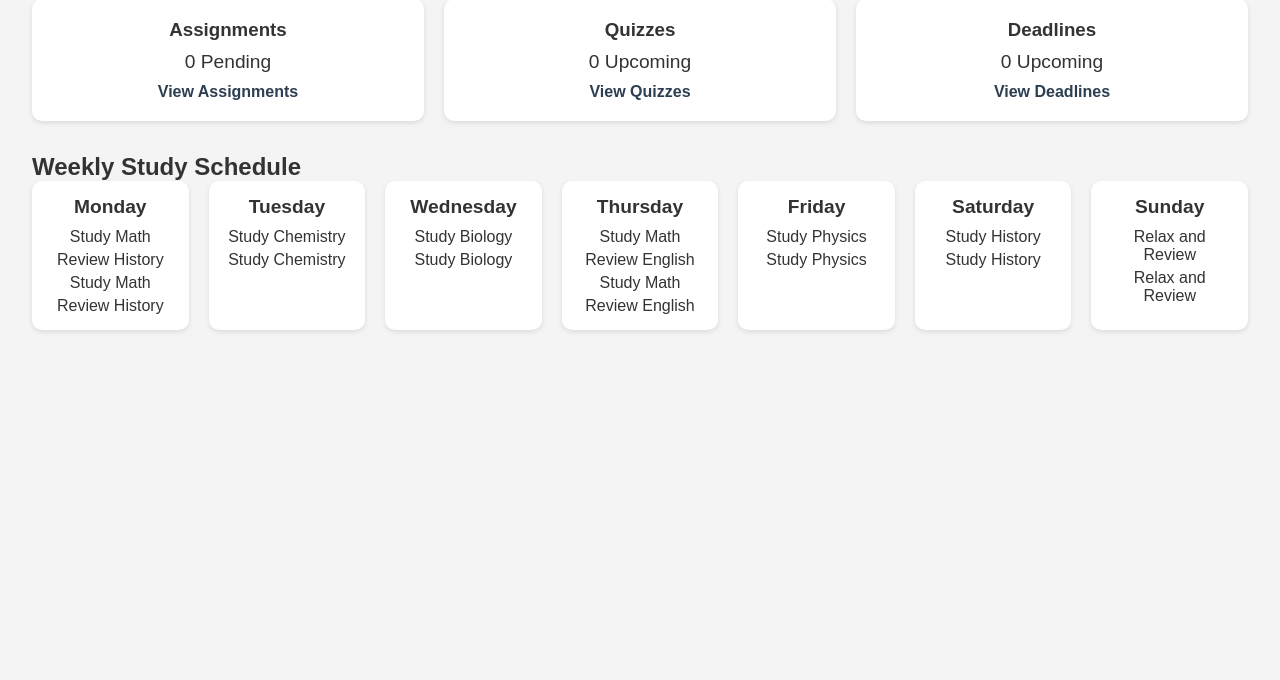
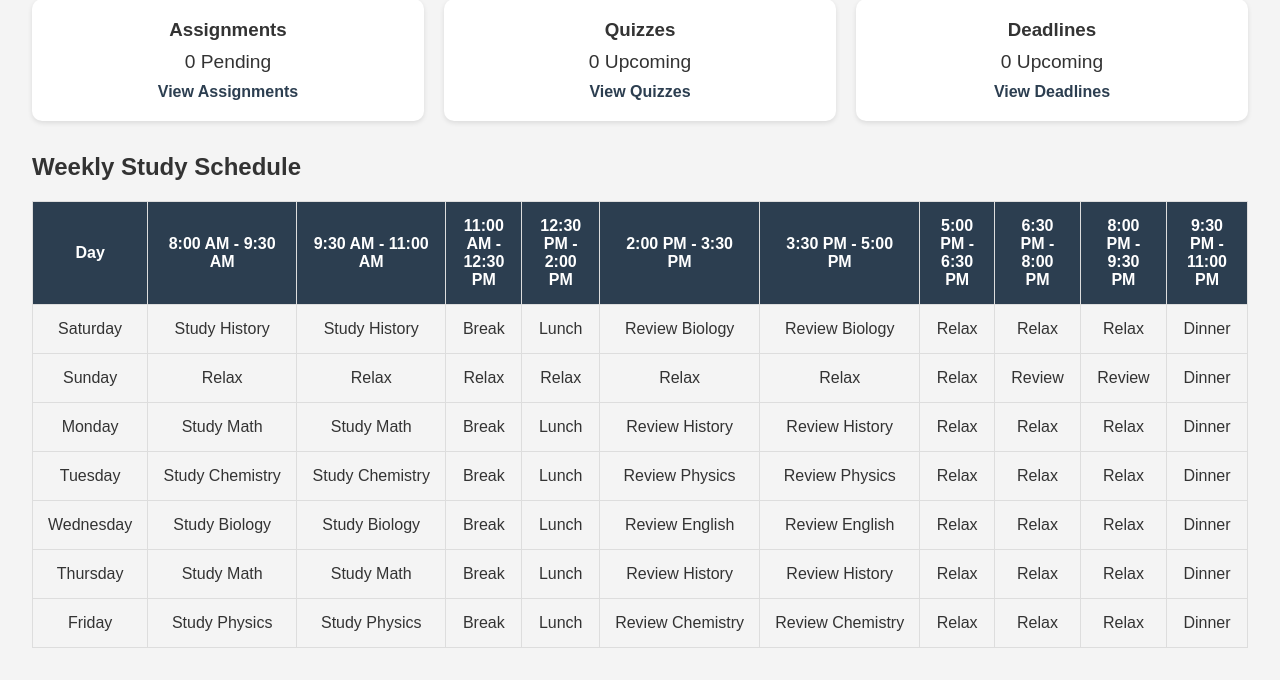
Before and after one commit to NeonAvid100/EduFlow, a PHP site: page /idx.html in a window 1280 px wide. Shown: the part 137-817 px from the top of the page. Before the commit the page ends 469 px from the top, so only its background shows below. Run offline with PHP 8.4, Linux system fonts and the light colour scheme.

Commit message:
Routine format update

```diff
--- a/idx.html
+++ b/idx.html
@@ -19,7 +19,6 @@
             <li><a href="#profile">Profile</a></li>
         </ul>
     </nav>
-
 
     <main>
         <section id="overview">
@@ -45,38 +44,116 @@
 
         <section id="weekly-schedule">
             <h2>Weekly Study Schedule</h2>
-            <div class="schedule-grid">
-                <div class="day">
-                    <h4>Monday</h4>
-                    <p>Study Math</p>
-                    <p>Review History</p>
-                </div>
-                <div class="day">
-                    <h4>Tuesday</h4>
-                    <p>Study Chemistry</p>
-                </div>
-                <div class="day">
-                    <h4>Wednesday</h4>
-                    <p>Study Biology</p>
-                </div>
-                <div class="day">
-                    <h4>Thursday</h4>
-                    <p>Study Math</p>
-                    <p>Review English</p>
-                </div>
-                <div class="day">
-                    <h4>Friday</h4>
-                    <p>Study Physics</p>
-                </div>
-                <div class="day">
-                    <h4>Saturday</h4>
-                    <p>Study History</p>
-                </div>
-                <div class="day">
-                    <h4>Sunday</h4>
-                    <p>Relax and Review</p>
-                </div>
-            </div>
+            <table class="schedule-table">
+                <thead>
+                    <tr>
+                        <th>Day</th>
+                        <th>8:00 AM - 9:30 AM</th>
+                        <th>9:30 AM - 11:00 AM</th>
+                        <th>11:00 AM - 12:30 PM</th>
+                        <th>12:30 PM - 2:00 PM</th>
+                        <th>2:00 PM - 3:30 PM</th>
+                        <th>3:30 PM - 5:00 PM</th>
+                        <th>5:00 PM - 6:30 PM</th>
+                        <th>6:30 PM - 8:00 PM</th>
+                        <th>8:00 PM - 9:30 PM</th>
+                        <th>9:30 PM - 11:00 PM</th>
+                    </tr>
+                </thead>
+                <tbody>
+                  <tr>
+                    <td>Saturday</td>
+                    <td>Study History</td>
+                    <td>Study History</td>
+                    <td>Break</td>
+                    <td>Lunch</td>
+                    <td>Review Biology</td>
+                    <td>Review Biology</td>
+                    <td>Relax</td>
+                    <td>Relax</td>
+                    <td>Relax</td>
+                    <td>Dinner</td>
+                </tr>
+                <tr>
+                    <td>Sunday</td>
+                    <td>Relax</td>
+                    <td>Relax</td>
+                    <td>Relax</td>
+                    <td>Relax</td>
+                    <td>Relax</td>
+                    <td>Relax</td>
+                    <td>Relax</td>
+                    <td>Review</td>
+                    <td>Review</td>
+                    <td>Dinner</td>
+                </tr>
+                    <tr>
+                        <td>Monday</td>
+                        <td>Study Math</td>
+                        <td>Study Math</td>
+                        <td>Break</td>
+                        <td>Lunch</td>
+                        <td>Review History</td>
+                        <td>Review History</td>
+                        <td>Relax</td>
+                        <td>Relax</td>
+                        <td>Relax</td>
+                        <td>Dinner</td>
+                    </tr>
+                    <tr>
+                        <td>Tuesday</td>
+                        <td>Study Chemistry</td>
+                        <td>Study Chemistry</td>
+                        <td>Break</td>
+                        <td>Lunch</td>
+                        <td>Review Physics</td>
+                        <td>Review Physics</td>
+                        <td>Relax</td>
+                        <td>Relax</td>
+                        <td>Relax</td>
+                        <td>Dinner</td>
+                    </tr>
+                    <tr>
+                        <td>Wednesday</td>
+                        <td>Study Biology</td>
+                        <td>Study Biology</td>
+                        <td>Break</td>
+                        <td>Lunch</td>
+                        <td>Review English</td>
+                        <td>Review English</td>
+                        <td>Relax</td>
+                        <td>Relax</td>
+                        <td>Relax</td>
+                        <td>Dinner</td>
+                    </tr>
+                    <tr>
+                        <td>Thursday</td>
+                        <td>Study Math</td>
+                        <td>Study Math</td>
+                        <td>Break</td>
+                        <td>Lunch</td>
+                        <td>Review History</td>
+                        <td>Review History</td>
+                        <td>Relax</td>
+                        <td>Relax</td>
+                        <td>Relax</td>
+                        <td>Dinner</td>
+                    </tr>
+                    <tr>
+                        <td>Friday</td>
+                        <td>Study Physics</td>
+                        <td>Study Physics</td>
+                        <td>Break</td>
+                        <td>Lunch</td>
+                        <td>Review Chemistry</td>
+                        <td>Review Chemistry</td>
+                        <td>Relax</td>
+                        <td>Relax</td>
+                        <td>Relax</td>
+                        <td>Dinner</td>
+                    </tr>
+                </tbody>
+            </table>
         </section>
 
     </main>
--- a/style.css
+++ b/style.css
@@ -107,3 +107,34 @@
   font-size: 1rem;
   margin-top: 5px;
 }
+
+.schedule-table {
+  width: 100%;
+  border-collapse: collapse;
+  margin-top: 20px;
+}
+
+.schedule-table th, .schedule-table td {
+  padding: 15px;
+  text-align: center;
+  border: 1px solid #ddd;
+}
+
+.schedule-table th {
+  background-color: #2c3e50;
+  color: white;
+}
+
+.schedule-table tr:nth-child(even) {
+  background-color: #f4f4f4;
+}
+
+.schedule-table tr:hover {
+  background-color: #e1e1e1;
+}
+
+.schedule-table td {
+  white-space: nowrap;
+  text-overflow: ellipsis;
+  overflow: hidden;
+}
```
